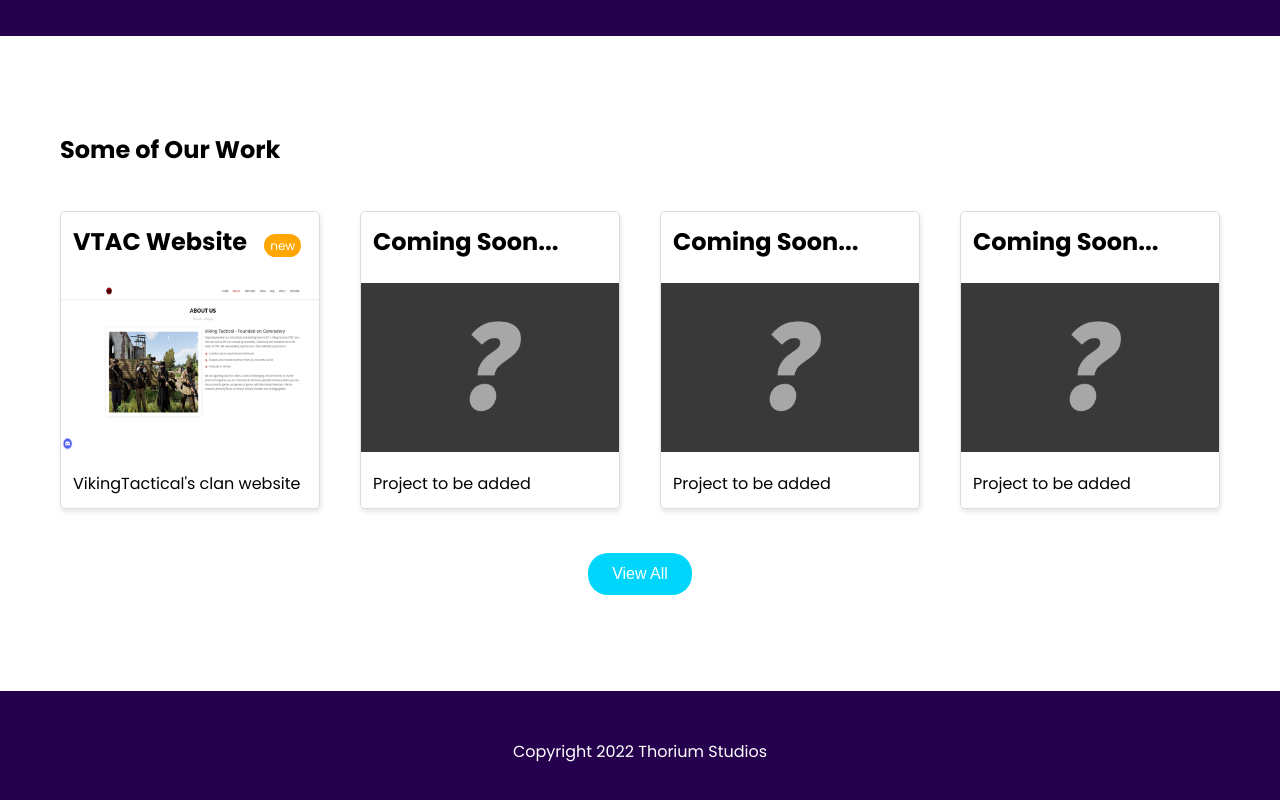
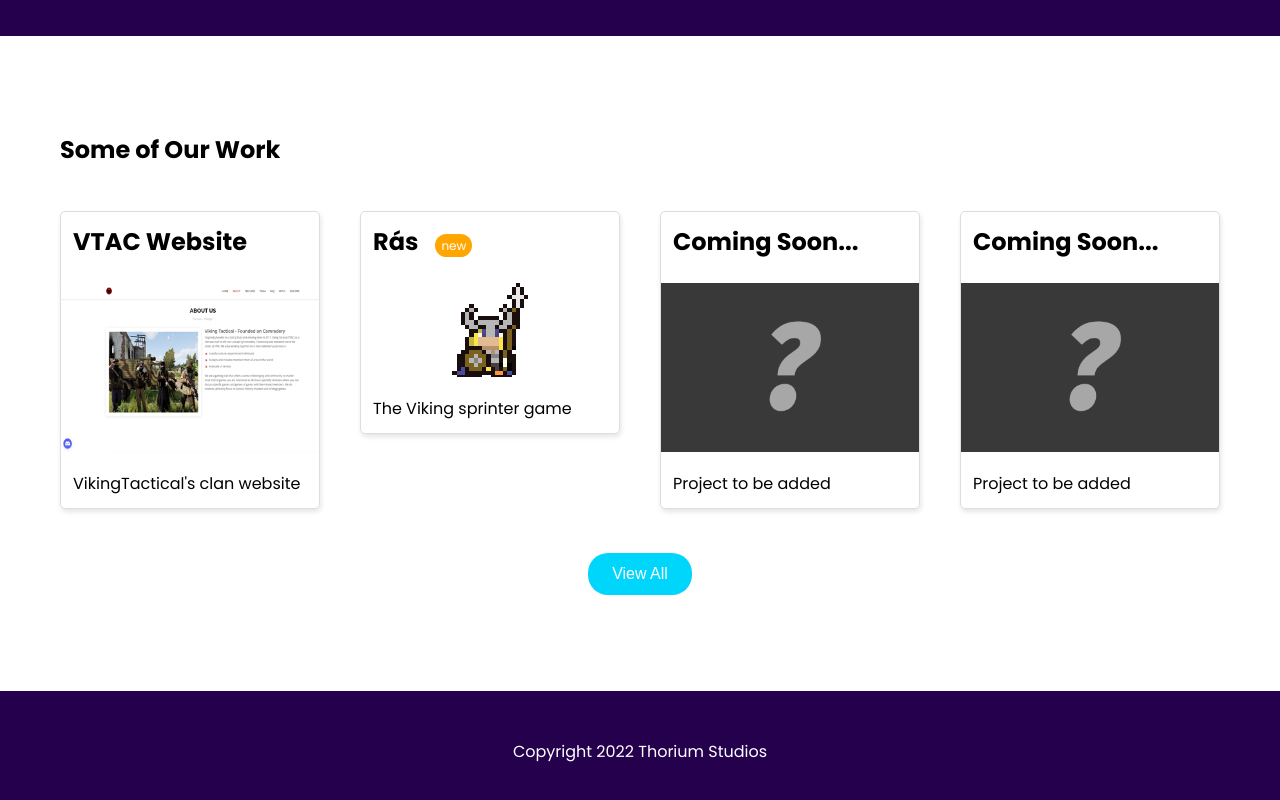
Before and after one commit to Thorium-Studios/webpage, a React (Create React App) app: page / in a window 1280 px wide. Shown: the part 933-1733 px from the top of the page. Built offline with nearby package versions, Linux system fonts and the light colour scheme.

Commit message:
Added Ras project

```diff
--- a/src/App.js
+++ b/src/App.js
@@ -10,6 +10,10 @@ import Projects from "./pages/Projects";
 
 // Import Project pages
 import Webpage from "./pages/Projects/Webpage";
+
+// Ras Project
+import Ras from "./pages/Projects/Ras/Ras";
+import PlayRas from "./pages/Projects/Ras/PlayRas";
 
 function App() {
   return (
@@ -34,8 +38,13 @@ function App() {
             <Projects />
           </Route>
           {/* Individual projects route */}
-          <Route path="/projects/webpage">
-            <Webpage />
+
+          {/* Ras routes */}
+          <Route exact path="/projects/ras">
+            <Ras />
+          </Route>
+          <Route exact path="/projects/ras/play">
+            <PlayRas />
           </Route>
         </Switch>
         <SiteFooter />
--- /dev/null
+++ b/src/additional.css
@@ -0,0 +1,15 @@
+.gameWrapper {
+  position: relative;
+  padding-bottom: 56.25%;
+  /* 16:9 */
+  padding-top: 0px;
+  height: 0;
+}
+
+.gameWrapper iframe {
+  position: absolute;
+  top: 0;
+  left: 0;
+  width: 100%;
+  height: 50%;
+}
--- a/src/index.js
+++ b/src/index.js
@@ -1,6 +1,7 @@
 import React from "react";
 import ReactDOM from "react-dom";
 import "./index.css";
+import "./additional.css";
 import App from "./App";
 
 ReactDOM.render(
--- a/src/pages/Homepage.js
+++ b/src/pages/Homepage.js
@@ -53,10 +53,7 @@ export default function Homepage() {
               {/* <Link to="/projects/webpage"> */}
               <a href="https://vikingtactical.us">
                 <div class="card p-0">
-                  <h3 class="card-title m-1">
-                    VTAC Website{" "}
-                    <span class="badge-orange text-white ml-1">new</span>
-                  </h3>
+                  <h3 class="card-title m-1">VTAC Website</h3>
                   <img src="/img/vtac.png" alt="" />
                   <p class="m-1">VikingTactical's clan website</p>
                 </div>
@@ -64,11 +61,17 @@ export default function Homepage() {
               {/* </Link> */}
             </div>
             <div class="col-12-xs col-6-md col-3-lg">
-              <div class="card p-0">
-                <h3 class="card-title m-1">Coming Soon...</h3>
-                <img src="/img/comingsoon.png" alt="" />
-                <p class="m-1">Project to be added</p>
-              </div>
+              <Link to="projects/ras">
+                <div class="card p-0">
+                  <h3 class="card-title m-1">
+                    Rás <span class="badge-orange text-white ml-1">new</span>
+                  </h3>
+                  <center>
+                    <img src="/img/ras.png" alt="" />
+                  </center>
+                  <p class="m-1">The Viking sprinter game</p>
+                </div>
+              </Link>
             </div>
             <div class="col-12-xs col-6-md col-3-lg">
               <div class="card p-0">
--- a/src/pages/Projects.js
+++ b/src/pages/Projects.js
@@ -12,15 +12,25 @@ export default function Projects() {
               {/* <Link to="/projects/webpage"> */}
               <a href="https://vikingtactical.us">
                 <div class="card p-0">
-                  <h3 class="card-title m-1">
-                    VTAC Website{" "}
-                    <span class="badge-orange text-white ml-1">new</span>
-                  </h3>
+                  <h3 class="card-title m-1">VTAC Website</h3>
                   <img src="/img/vtac.png" alt="" />
                   <p class="m-1">VikingTactical's clan website</p>
                 </div>
               </a>
               {/* </Link> */}
+            </div>
+            <div class="col-12-xs col-6-md col-3-lg">
+              <Link to="projects/ras">
+                <div class="card p-0">
+                  <h3 class="card-title m-1">
+                    Rás <span class="badge-orange text-white ml-1">new</span>
+                  </h3>
+                  <center>
+                    <img src="/img/ras.png" alt="" />
+                  </center>
+                  <p class="m-1">The Viking sprinter game</p>
+                </div>
+              </Link>
             </div>
           </div>
         </div>
--- /dev/null
+++ b/src/pages/Projects/Ras/PlayRas.js
@@ -0,0 +1,15 @@
+import React from "react";
+
+export default function Ras() {
+  return (
+    <div>
+      <div className="gameWrapper">
+        <iframe
+          title="Ras Game"
+          src="https://games.thoriumstudios.us/ras"
+          frameborder="0"
+        ></iframe>
+      </div>
+    </div>
+  );
+}
--- /dev/null
+++ b/src/pages/Projects/Ras/Ras.js
@@ -0,0 +1,9 @@
+import React from "react";
+
+export default function Ras() {
+  return (
+    <div>
+      <p>Ras</p>
+    </div>
+  );
+}
```
Also changed, not shown: public/img/ras.png (added).
